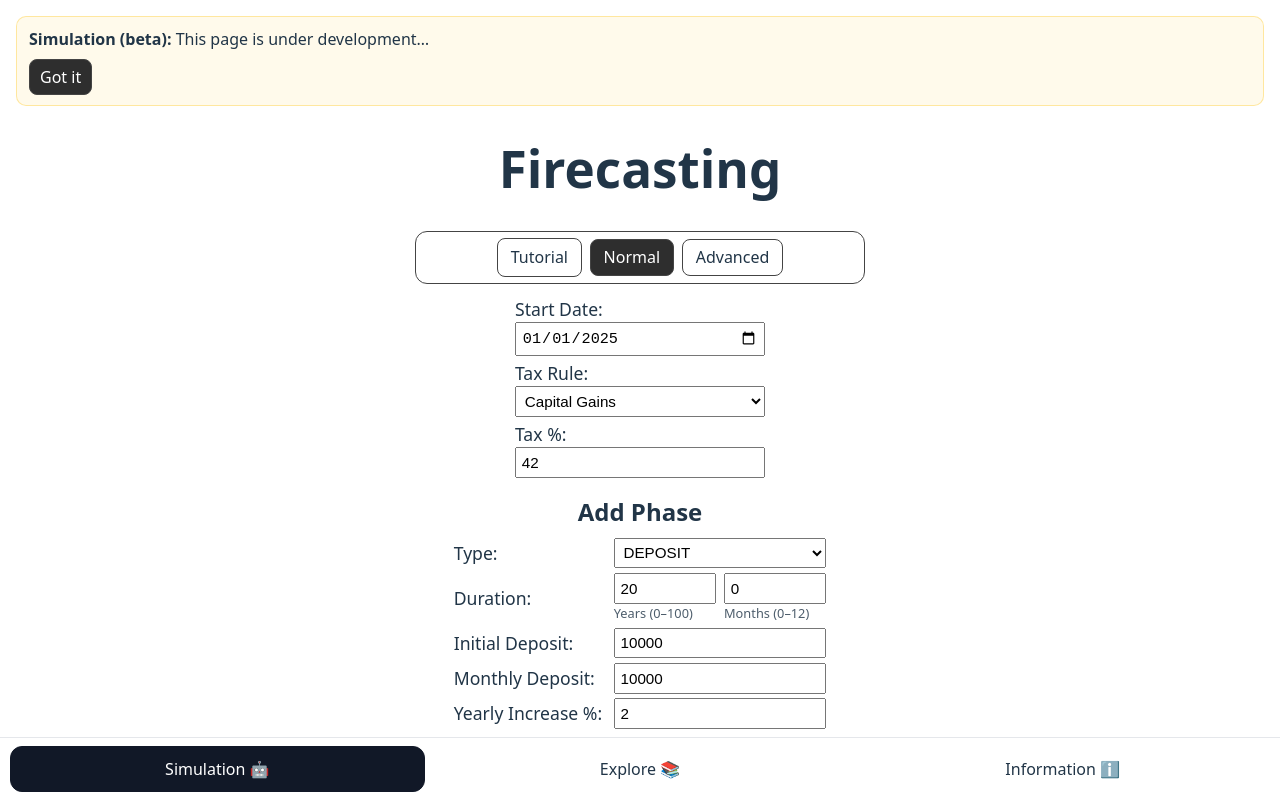
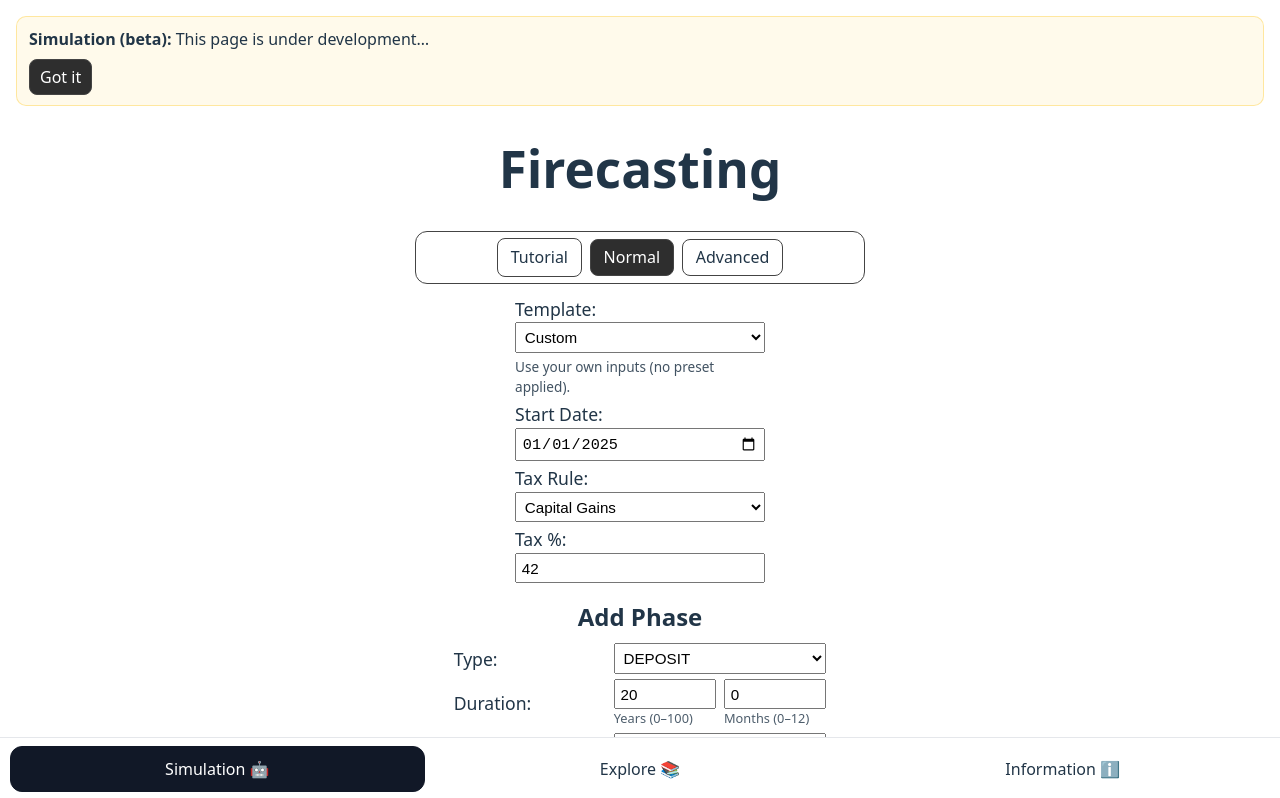
Before and after one commit to Gorm2303/firecasting-frontend, a React (Vite) app in the folder vite-react-frontend/: page /simulation in a window 1280 px wide. Shown: the top 798 px of the page. Built offline with nearby package versions, Linux system fonts and the light colour scheme.

Commit message:
frontend: apply templates to normal simulation form

```diff
--- a/vite-react-frontend/src/components/normalMode/NormalInputForm.tsx
+++ b/vite-react-frontend/src/components/normalMode/NormalInputForm.tsx
@@ -1,5 +1,5 @@
 // src/features/simulation/SimulationForm.tsx
-import React, { useState, useEffect, useCallback } from 'react';
+import React, { useState, useEffect, useCallback, useMemo } from 'react';
 import { YearlySummary } from '../../models/YearlySummary';
 import { PhaseRequest, SimulationRequest, SimulationTimelineContext } from '../../models/types';
 import NormalPhaseForm from '../../components/normalMode/NormalPhaseForm';
@@ -7,6 +7,9 @@ import NormalPhaseList from '../../components/normalMode/NormalPhaseList';
 import ExportStatisticsButton from '../../components/ExportStatisticsButton';
 import SimulationProgress from '../../components/SimulationProgress';
 import { startSimulation, exportSimulationCsv } from '../../api/simulation';
+import { createDefaultSimulationRequest } from '../../config/simulationDefaults';
+import { getTemplateById, resolveTemplateToRequest, SIMULATION_TEMPLATES, type SimulationTemplateId } from '../../config/simulationTemplates';
+import { deepEqual } from '../../utils/deepEqual';
 
 type OverallTaxRule = 'CAPITAL' | 'NOTIONAL';
 
@@ -126,11 +129,19 @@ export default function SimulationForm({
   tutorialSteps?: TutorialStep[];
   onExitTutorial?: () => void;
 }) {
-  // same state as NormalInputForm
-  const [startDate, setStartDate] = useState('2025-01-01');
-  const [overallTaxRule, setOverallTaxRule] = useState<OverallTaxRule>('CAPITAL');
-  const [taxPercentage, setTaxPercentage] = useState(42);
-  const [phases, setPhases] = useState<PhaseRequest[]>([]);
+  const initialDefaults = useMemo(() => createDefaultSimulationRequest(), []);
+
+  const [startDate, setStartDate] = useState(initialDefaults.startDate.date);
+  const [overallTaxRule, setOverallTaxRule] = useState<OverallTaxRule>(initialDefaults.overallTaxRule);
+  const [taxPercentage, setTaxPercentage] = useState(initialDefaults.taxPercentage);
+  const [phases, setPhases] = useState<PhaseRequest[]>(initialDefaults.phases);
+
+  const [selectedTemplateId, setSelectedTemplateId] = useState<SimulationTemplateId>('custom');
+  const [baselineRequest, setBaselineRequest] = useState<SimulationRequest>(() => ({
+    ...initialDefaults,
+    startDate: { date: initialDefaults.startDate.date },
+    phases: initialDefaults.phases.map((p) => ({ ...p, taxRules: p.taxRules ?? [] })),
+  }));
 
   const [simulateInProgress, setSimulateInProgress] = useState(false);
   const [simulationId, setSimulationId] = useState<string | null>(null);
@@ -153,6 +164,41 @@ export default function SimulationForm({
 
   const totalMonths = phases.reduce((s, p) => s + (Number(p.durationInMonths) || 0), 0);
   const overLimit = totalMonths > MAX_MONTHS;
+
+  const currentRequest = useMemo<SimulationRequest>(() => {
+    return {
+      startDate: { date: startDate },
+      overallTaxRule,
+      taxPercentage,
+      phases: phases.map((p) => ({ ...p, taxRules: p.taxRules ?? [] })),
+    };
+  }, [startDate, overallTaxRule, taxPercentage, phases]);
+
+  const isDirty = useMemo(() => !deepEqual(currentRequest, baselineRequest), [currentRequest, baselineRequest]);
+
+  const selectedTemplate = useMemo(() => getTemplateById(selectedTemplateId), [selectedTemplateId]);
+
+  const applyTemplate = useCallback((templateId: SimulationTemplateId) => {
+    const template = getTemplateById(templateId);
+
+    if (templateId !== 'custom' && isDirty) {
+      const ok = window.confirm('Applying a template will overwrite your current inputs. Continue?');
+      if (!ok) return;
+    }
+
+    setSelectedTemplateId(templateId);
+
+    if (templateId === 'custom') {
+      return;
+    }
+
+    const resolved = resolveTemplateToRequest(template);
+    setStartDate(resolved.startDate.date);
+    setOverallTaxRule(resolved.overallTaxRule);
+    setTaxPercentage(resolved.taxPercentage);
+    setPhases(resolved.phases);
+    setBaselineRequest(resolved);
+  }, [isDirty]);
 
   const handleSubmit = async (e?: React.FormEvent) => {
     e?.preventDefault();
@@ -199,6 +245,28 @@ export default function SimulationForm({
     <form onSubmit={handleSubmit} style={{ display: 'flex', flexDirection: 'column', maxWidth: 450, margin: '0 auto' }}>
       <div style={{ display: 'flex', justifyContent: 'center' }}>
         <div style={inputWrapperStyle}>
+          <label style={{ display: 'flex', flexDirection: 'column' }}>
+            <span style={{ fontSize: '1.1rem' }}>Template:</span>
+            <select
+              value={selectedTemplateId}
+              onChange={(e) => applyTemplate(e.target.value as SimulationTemplateId)}
+              disabled={simulateInProgress}
+              style={{ width: '100%', boxSizing: 'border-box', fontSize: '0.95rem', padding: '0.3rem' }}
+            >
+              {SIMULATION_TEMPLATES.map((t) => (
+                <option key={t.id} value={t.id}>
+                  {t.label}
+                </option>
+              ))}
+            </select>
+            <div style={{ fontSize: '0.85rem', opacity: 0.85, marginTop: 4 }} role="note">
+              {selectedTemplate.description}
+              {isDirty && selectedTemplateId !== 'custom' && (
+                <span style={{ display: 'block', marginTop: 2 }}>Edits detected — you’ll be asked before overwriting.</span>
+              )}
+            </div>
+          </label>
+
           <label data-tour="start-date" style={{ display: 'flex', flexDirection: 'column' }}>
             <span style={{ fontSize: '1.1rem' }}>Start Date:</span>
             <input
```
